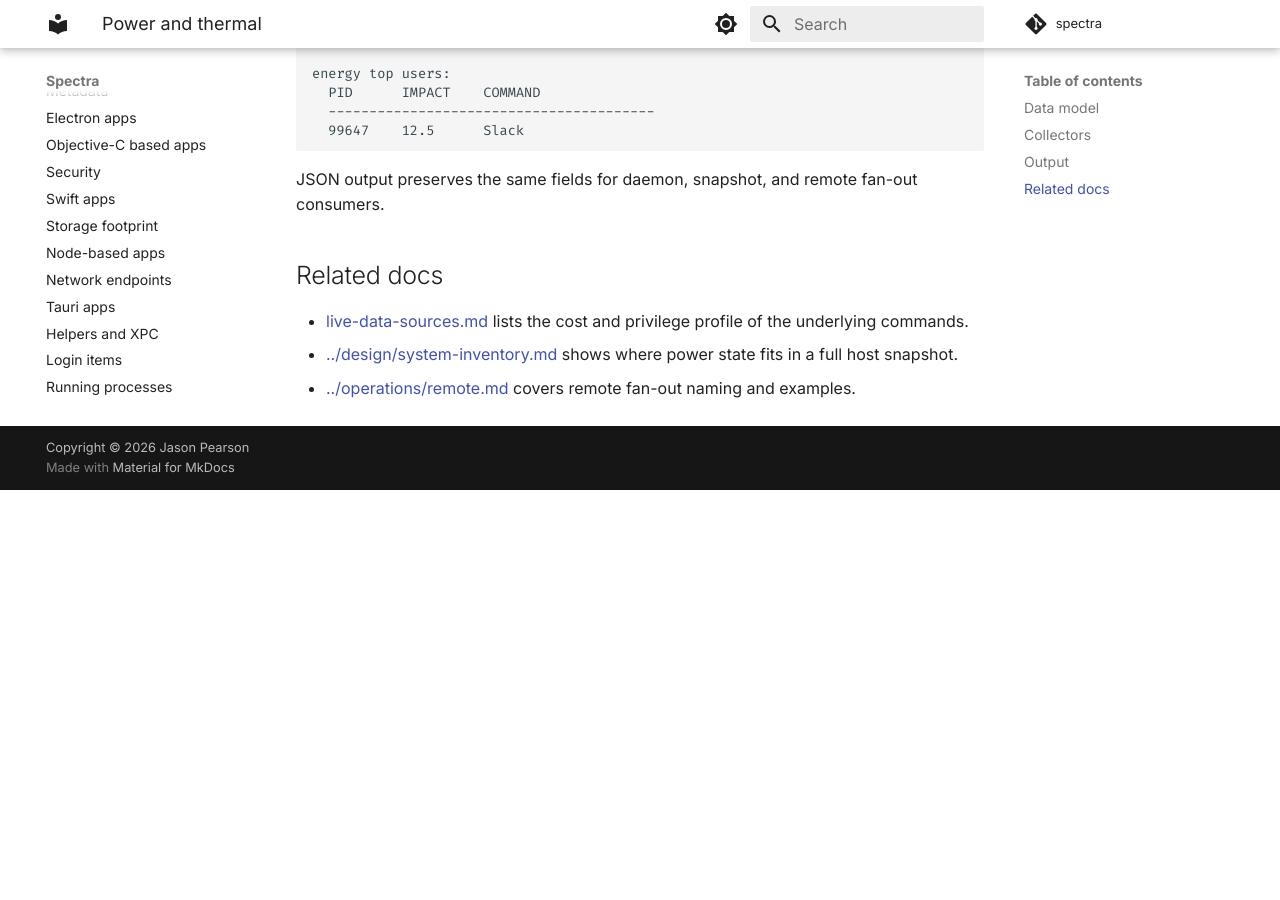
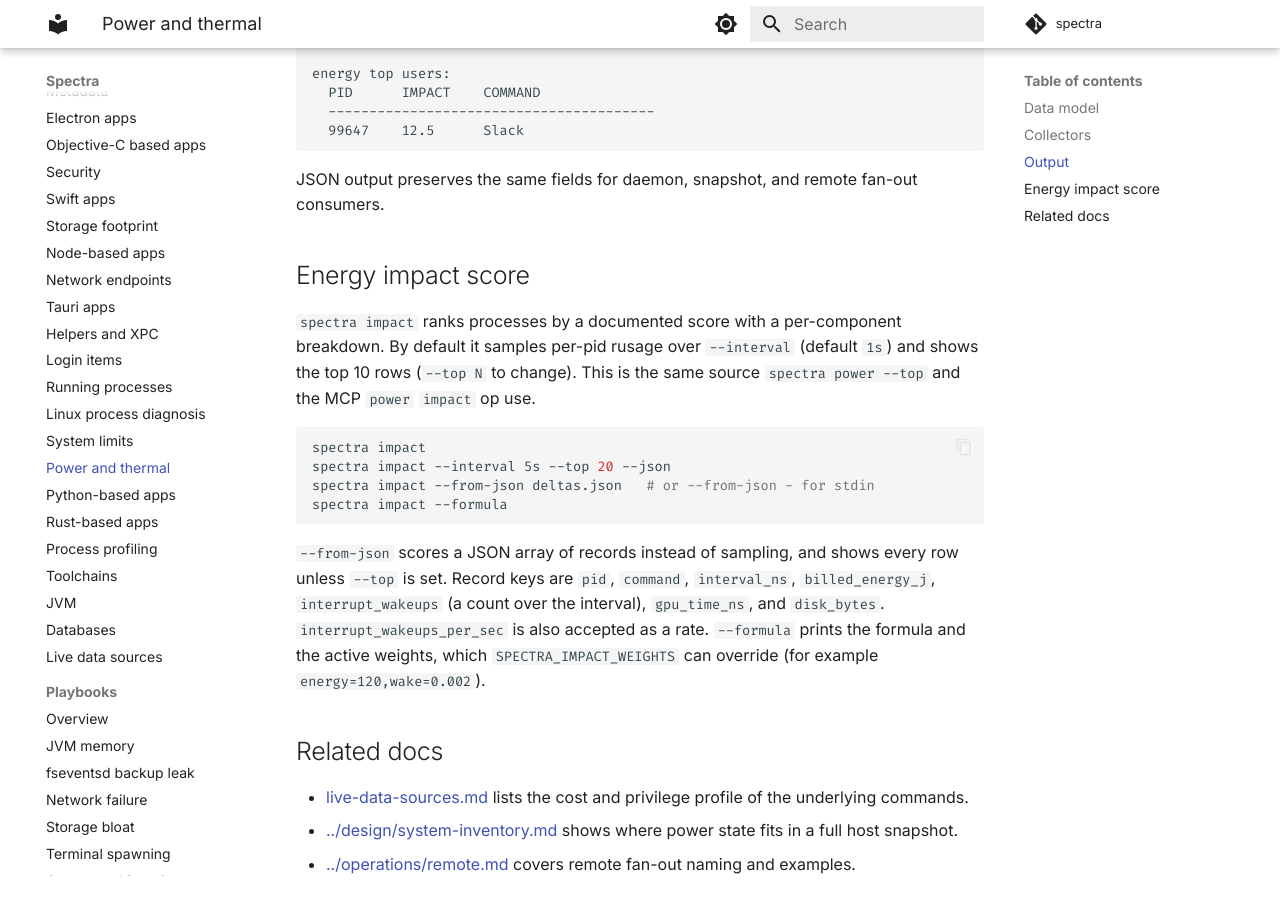
Before and after one commit to kaeawc/spectra, an MkDocs documentation site: the page built from docs/inspection/power-thermal.md, in a window 1280 px wide and 900 px high, scrolled down 2278 px. Built offline with MkDocs 1.6.1 and Material for MkDocs 9.7.7, drawn with Linux system fonts in a browser that asks for light colours; comment, search, counter and statistics services are not loaded; before the commit the page ends 2768 px from its top, so only the background shows below that.

Commit message:
docs: document spectra impact live sampling and input keys

````diff
--- a/docs/inspection/power-thermal.md
+++ b/docs/inspection/power-thermal.md
@@ -89,6 +89,28 @@ energy top users:
 JSON output preserves the same fields for daemon, snapshot, and remote
 fan-out consumers.
 
+## Energy impact score
+
+`spectra impact` ranks processes by a documented score with a per-component
+breakdown. By default it samples per-pid rusage over `--interval` (default
+`1s`) and shows the top 10 rows (`--top N` to change). This is the same
+source `spectra power --top` and the MCP `power` `impact` op use.
+
+```bash
+spectra impact
+spectra impact --interval 5s --top 20 --json
+spectra impact --from-json deltas.json   # or --from-json - for stdin
+spectra impact --formula
+```
+
+`--from-json` scores a JSON array of records instead of sampling, and shows
+every row unless `--top` is set. Record keys are `pid`, `command`,
+`interval_ns`, `billed_energy_j`, `interrupt_wakeups` (a count over the
+interval), `gpu_time_ns`, and `disk_bytes`. `interrupt_wakeups_per_sec` is
+also accepted as a rate. `--formula` prints the formula and the active
+weights, which `SPECTRA_IMPACT_WEIGHTS` can override (for example
+`energy=120,wake=0.002`).
+
 ## Related docs
 
 - [live-data-sources.md](live-data-sources.md) lists the cost and privilege
````
Also changed, not shown: docs/operations/cli.md (+5 -0 lines).
